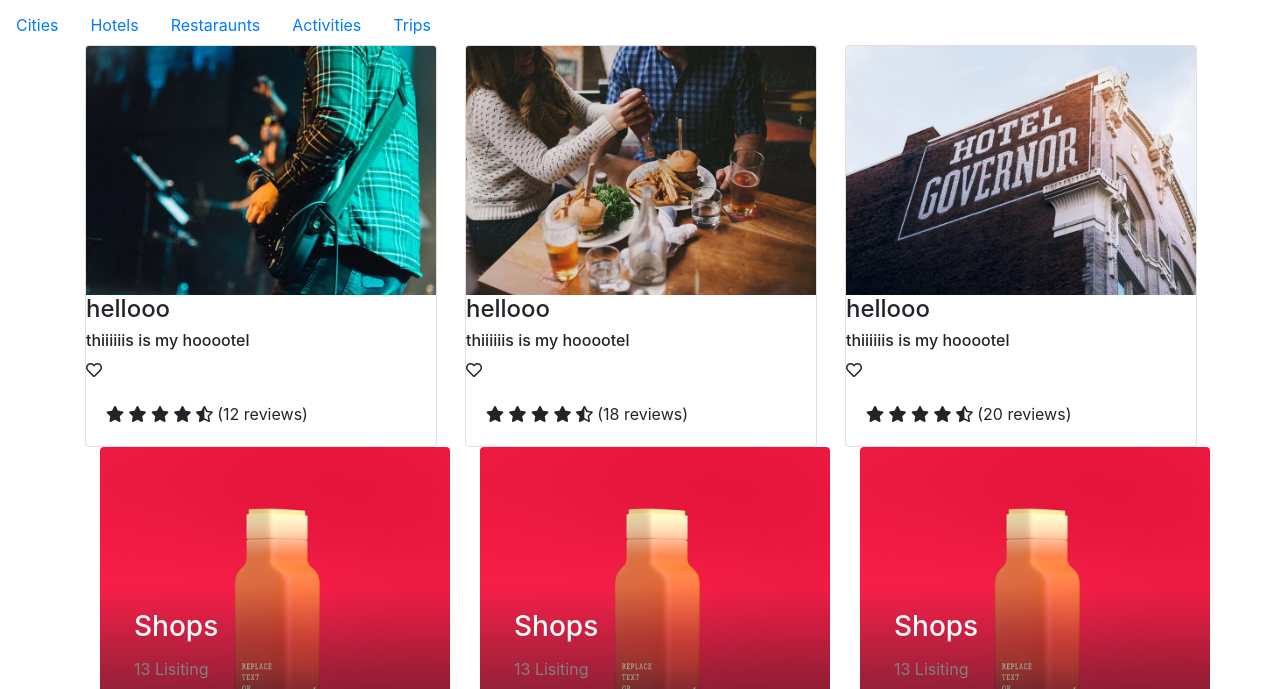
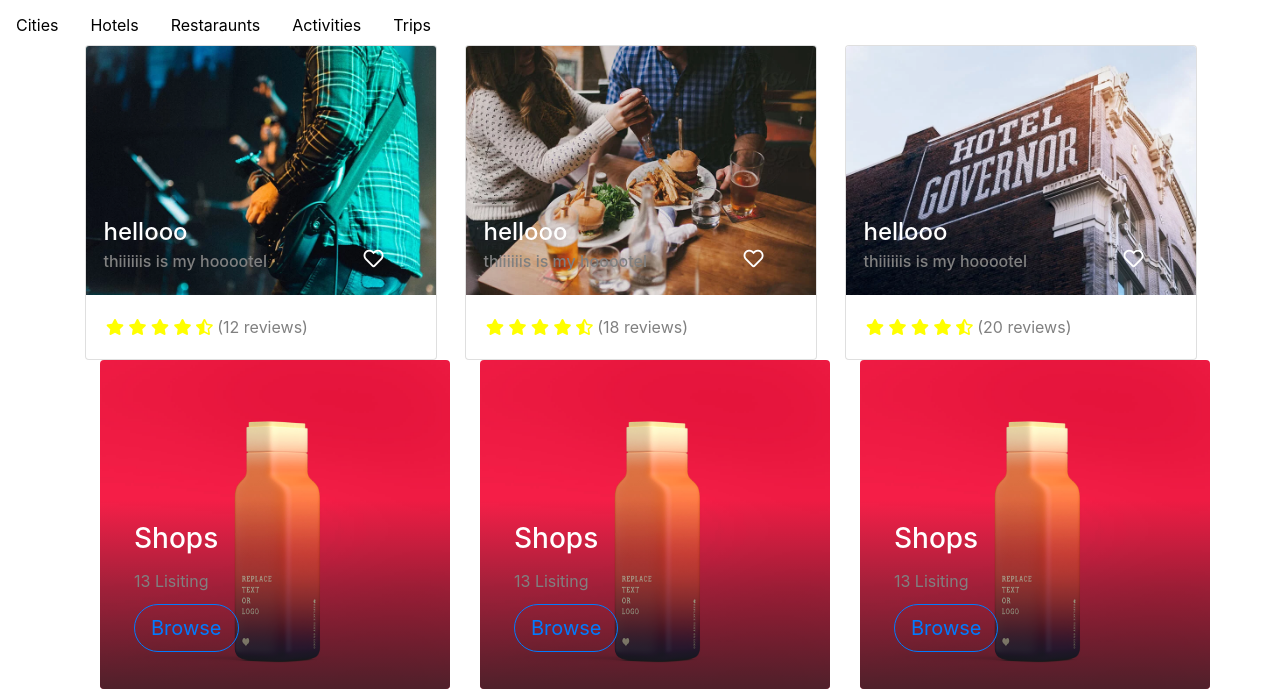
Before and after one commit to GSherif/ITI_GP, a website: page index.html in a window 1280 px wide. Shown: the part 91-780 px from the top of the page. Drawn offline with nearby package versions, Linux system fonts and the light colour scheme.

Commit message:
hotels and tabs

```diff
--- a/sass/main.scss
+++ b/sass/main.scss
@@ -4,6 +4,8 @@
 // @import 'components/buttons';
 @import 'components/card-reviews';
 @import 'components/card-zoom';
+@import 'components/hotelsCrad';
+@import 'components/tabs';
 @import 'components/link';
 @import 'components/list';
 @import 'layout/footer';
```
Also changed, not shown: css/style.css.
